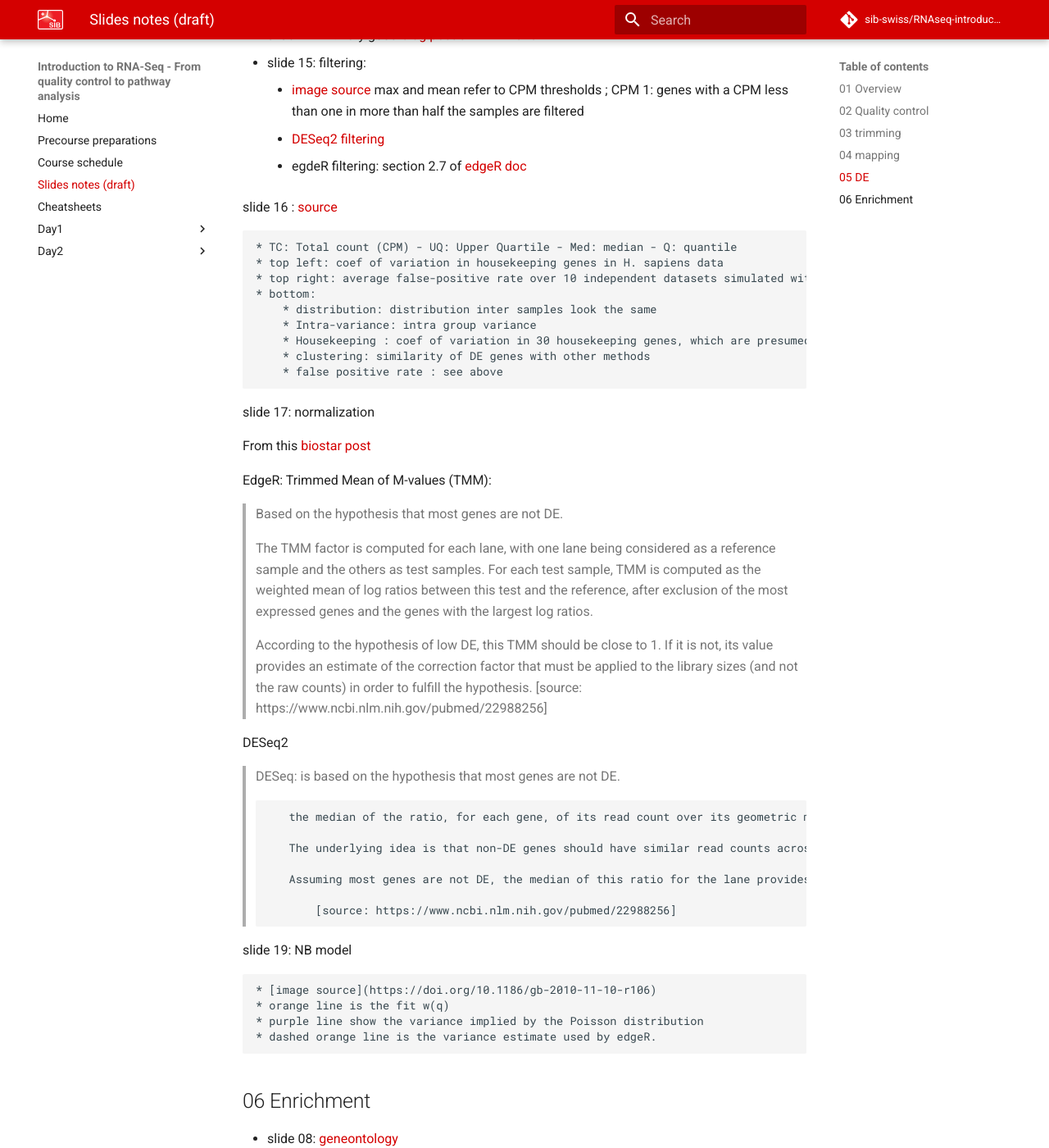
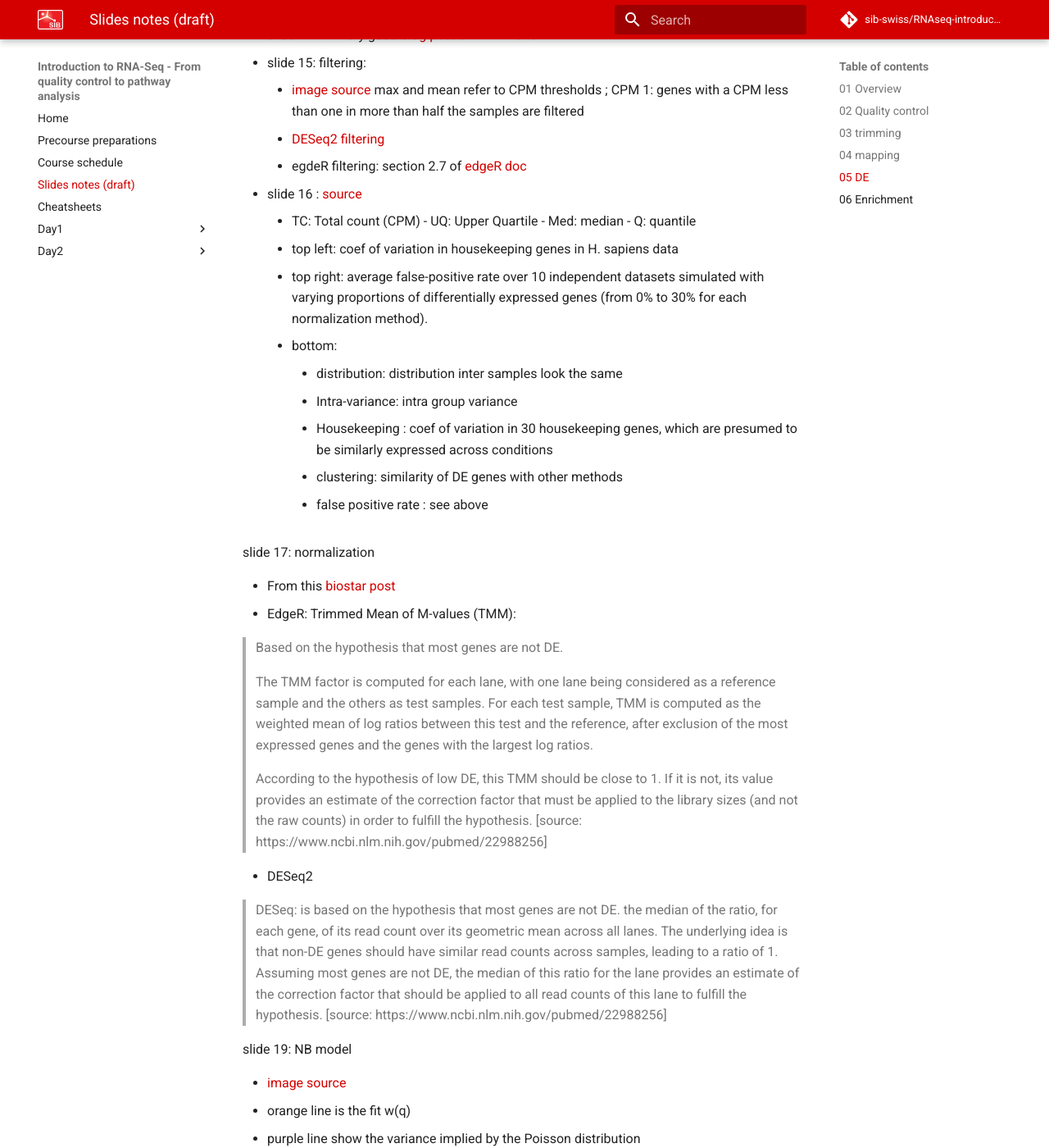
Before and after one commit to sib-swiss/RNAseq-introduction-training, an MkDocs documentation site: the page built from docs/slides_notes.md, in a window 1280 px wide and 1400 px high, scrolled down 3591 px. Shown: the whole window at 82% size. Built offline with MkDocs 1.6.1 and Material for MkDocs 9.7.7, drawn with Linux system fonts in a browser that asks for light colours; comment, search, counter and statistics services are not loaded; some of the changed text lies outside the part shown.

Commit message:
typos in markdown files

```diff
--- a/docs/slides_notes.md
+++ b/docs/slides_notes.md
@@ -119,7 +119,7 @@
      * right : samples from a random binomial with and without a library size factor applied
  * slide 5: most of the expression is taken by very few genes + a lot of genes have 0 reads  (plots: data from 100 samples from the [Gtex V8 dataset](https://gtexportal.org/home/datasets) )
  * slide 6: small number of samples. 10k simulations of negative binomial draws
- * slide 7-9 : [xkcd.com/882](xkcd.com/882)
+ * slide 7-9 : [xkcd.com/882](https://xkcd.com/882/)
  * slide 10-11 : input
  * slide 12-14 : very good [blog post on RPKM and TPM](https://www.rna-seqblog.com/rpkm-fpkm-and-tpm-clearly-explained/)
  * slide 15: filtering:
@@ -153,26 +152,22 @@
 > According to the hypothesis of low DE, this TMM should be close to 1. If it is not, its value provides an estimate of the correction factor that must be applied to the library sizes (and not the raw counts) in order to fulfill the hypothesis.
 > [source: https://www.ncbi.nlm.nih.gov/pubmed/22988256]
 
-DESeq2
+ * DESeq2
 
 > DESeq:  is based on the hypothesis that most genes are not DE.
->
->        the median of the ratio, for each gene, of its read count over its geometric mean across all lanes.
->
->        The underlying idea is that non-DE genes should have similar read counts across samples, leading to a ratio of 1.
->
->        Assuming most genes are not DE, the median of this ratio for the lane provides an estimate of the correction factor that should be applied to all read counts of this lane to fulfill the hypothesis.
->
+>   the median of the ratio, for each gene, of its read count over its geometric mean across all lanes.
+>   The underlying idea is that non-DE genes should have similar read counts across samples, leading to a ratio of 1.
+>   Assuming most genes are not DE, the median of this ratio for the lane provides an estimate of the correction factor that should be applied to all read counts of this lane to fulfill the hypothesis.
 >            [source: https://www.ncbi.nlm.nih.gov/pubmed/22988256]
 
 
 
 slide 19: NB model
 
-    * [image source](https://doi.org/10.1186/gb-2010-11-10-r106)
-    * orange line is the fit w(q)
-    * purple line show the variance implied by the Poisson distribution
-    * dashed orange line is the variance estimate used by edgeR.
+ * [image source](https://doi.org/10.1186/gb-2010-11-10-r106)
+ * orange line is the fit w(q)
+ * purple line show the variance implied by the Poisson distribution
+ * dashed orange line is the variance estimate used by edgeR.
 
 
 ## 06 Enrichment
```
Also changed, not shown: other parts of docs/slides_notes.md (+12 -13 lines), docs/days/mapping.md (+1 -1 lines), docs/days/quality_control.md (+1 -1 lines), docs/days/trimming.md (+2 -2 lines).
